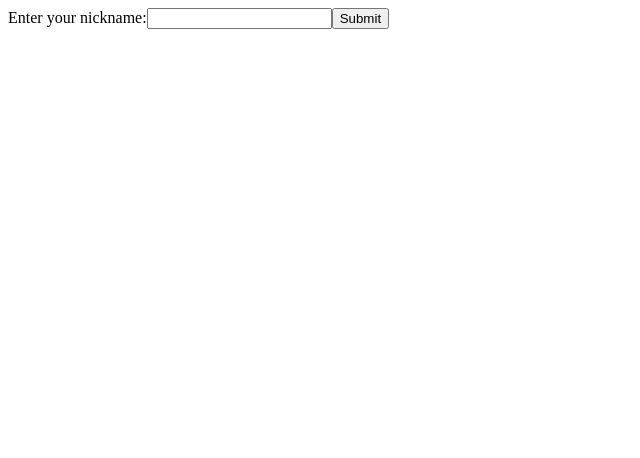
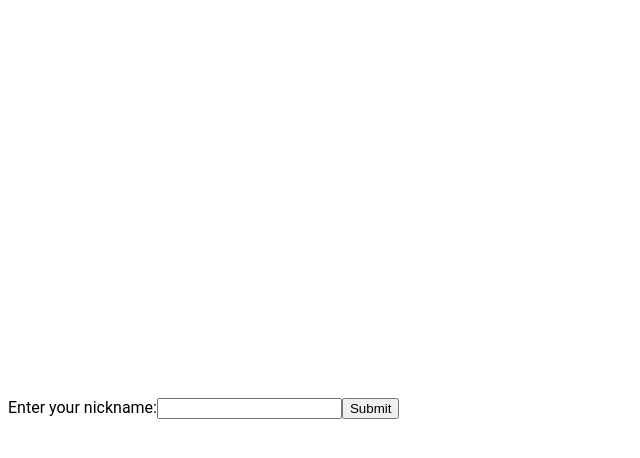
Before and after one commit to KarolisGaiv/discord-clone, a React (Vite) app: page / in a window 1280 px wide. Shown: the top 458 px of the page, without its empty margins (0-640 px from the left). Built offline with nearby package versions, Linux system fonts and the light colour scheme.

Commit message:
style: root settings

```diff
--- a/src/index.css
+++ b/src/index.css
@@ -0,0 +1,10 @@
+body {
+  display: flex;
+  place-items: center;
+  min-height: 100vh;
+  font-family: 'Roboto', sans-serif;
+}
+
+#root {
+  width: 100%;
+}
```
